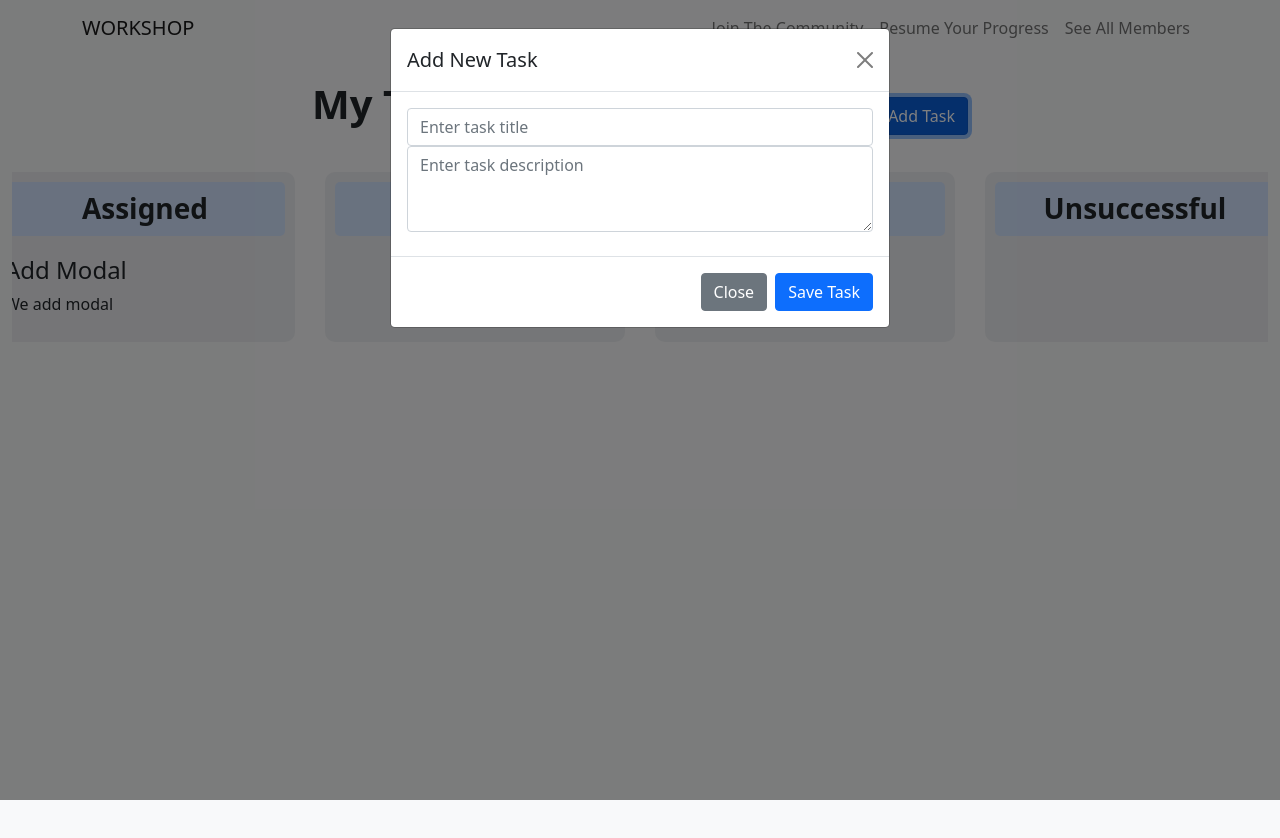
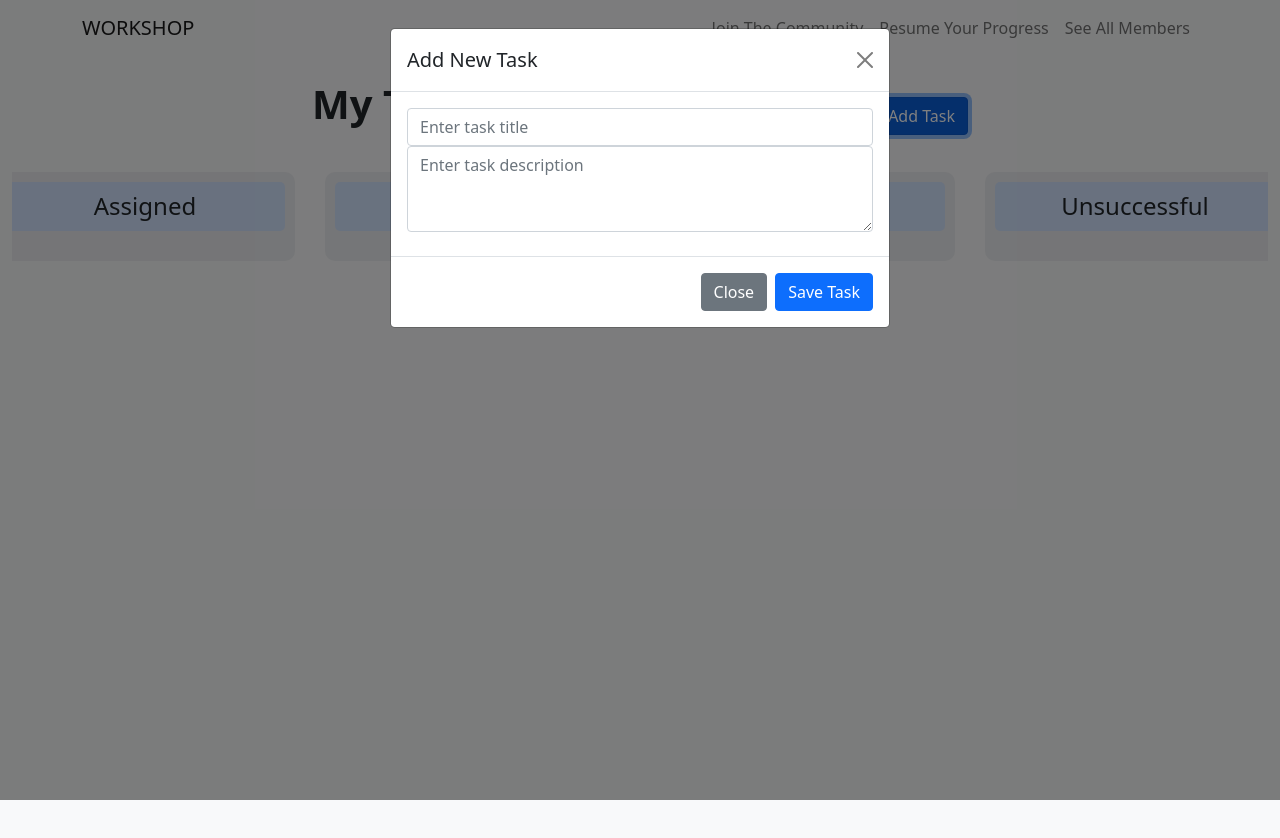
Before and after one commit to mohsina-rifa/Workshop, a Vue app: page /see-your-board in a window 1280 px wide. Both pictures are taken after a click on the button "Add Task". Shown: the top 838 px of the page. Built offline with nearby package versions, Linux system fonts and the light colour scheme; data requests are answered from the project's data file.

Commit message:
Fixed style

```diff
--- /dev/null
+++ b/src/components/ToDoBoard.vue
@@ -0,0 +1,117 @@
+<script setup lang="ts">
+import { ref } from 'vue';
+
+const isModalVisible = ref(false);
+
+const openModal = () => {
+  isModalVisible.value = true;
+};
+
+const closeModal = () => {
+  isModalVisible.value = false;
+};
+</script>
+
+<template>
+  <div class="container-fluid py-4">
+    <div class="d-flex justify-content-between align-items-center">
+      <h1 class="mb-4"><strong>My To-Do List</strong></h1>
+      <button class="btn btn-primary" @click="openModal">Add Task</button>
+    </div>
+    <div class="kanban-board justify-content-center">
+      <div class="kanban-column" id="todo">
+        <h4>Assigned</h4>
+        <div class="tasks" data-status="todo"></div>
+      </div>
+      <div class="kanban-column" id="in-progress">
+        <h4>In Progress</h4>
+        <div class="tasks" data-status="in-progress"></div>
+      </div>
+      <div class="kanban-column" id="done">
+        <h4>Completed</h4>
+        <div class="tasks" data-status="done"></div>
+      </div>
+      <div class="kanban-column" id="done">
+        <h4>Unsuccessful</h4>
+        <div class="tasks" data-status="done"></div>
+      </div>
+    </div>
+    <div
+      v-if="isModalVisible"
+      class="modal fade show"
+      tabindex="-1"
+      style="display: block; background-color: rgba(0, 0, 0, 0.5)"
+    >
+      <div class="modal-dialog">
+        <div class="modal-content">
+          <div class="modal-header">
+            <h5 class="modal-title">Add New Task</h5>
+            <button
+              type="button"
+              class="btn-close"
+              @click="closeModal"
+            ></button>
+          </div>
+          <div class="modal-body">
+            <input
+              type="text"
+              class="form-control"
+              placeholder="Enter task title"
+            />
+            <textarea
+              class="form-control mb-2"
+              placeholder="Enter task description"
+              rows="3"
+            />
+          </div>
+          <div class="modal-footer">
+            <button type="button" class="btn btn-secondary">
+              Close
+            </button>
+            <button type="button" class="btn btn-primary">
+              Save Task
+            </button>
+          </div>
+        </div>
+      </div>
+    </div>
+  </div>
+</template>
+
+<style scoped>
+.container-fluid {
+  background-color: #f8f9fa;
+  min-height: 100vh;
+}
+
+.d-flex h1 {
+  margin-left: 300px;
+}
+
+.d-flex button {
+  margin-right: 300px;
+}
+
+.kanban-board {
+  display: flex;
+  overflow-x: auto;
+  padding: 20px 0;
+}
+
+.kanban-column {
+  min-width: 300px;
+  max-width: 300px;
+  margin: 0 15px;
+  background-color: #ebecf0;
+  border-radius: 10px;
+  padding: 10px;
+}
+
+.kanban-column h4 {
+  margin-bottom: 20px;
+  padding: 10px;
+  text-align: center;
+  background-color: #d3e4ff;
+  border-radius: 5px;
+}
+</style>
--- a/src/router/router.ts
+++ b/src/router/router.ts
@@ -28,8 +28,8 @@ const routes = [
   },
   {
     path: '/see-your-board',
-    name: 'board',
-    component: () => import('../components/KanbanBoard.vue')
+    name: 'Board',
+    component: () => import('../components/ToDoBoard.vue')
   }
 ];
 
```
Also changed, not shown: src/assets/scratch.txt (added).
